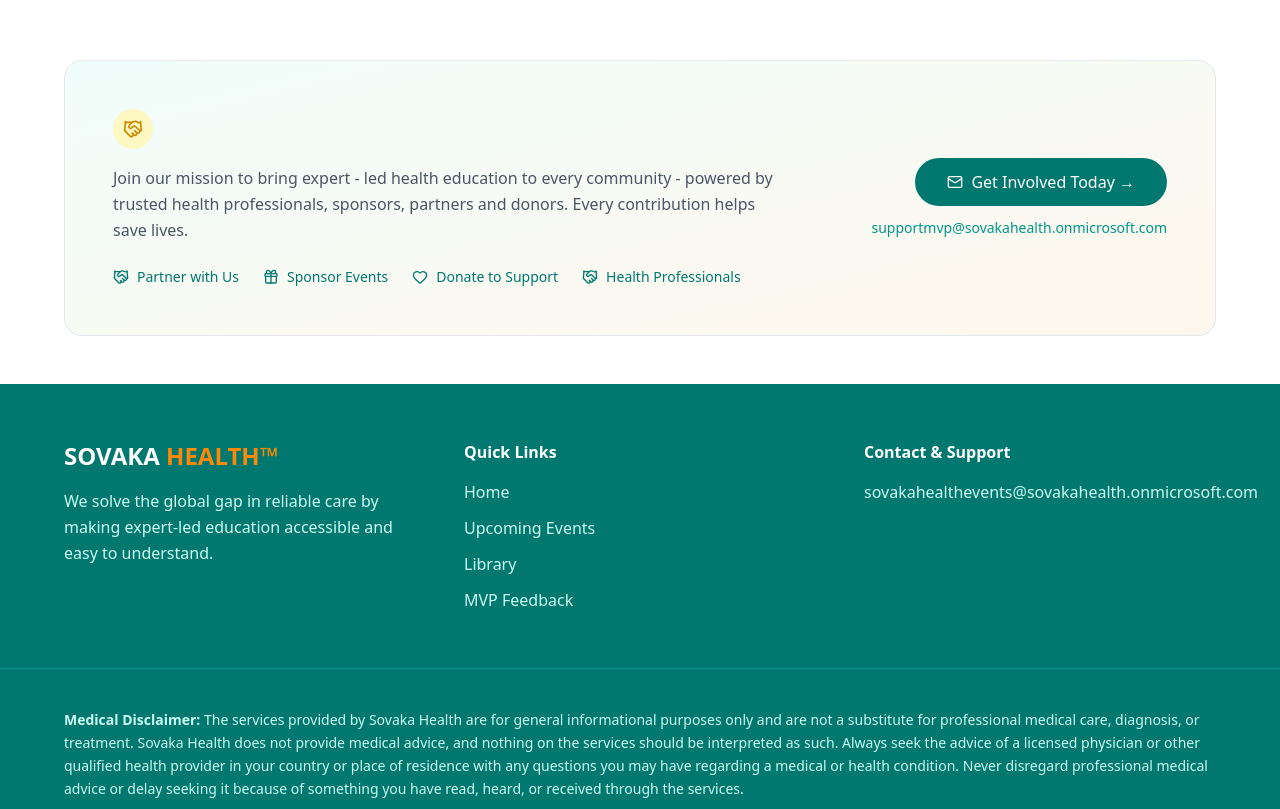
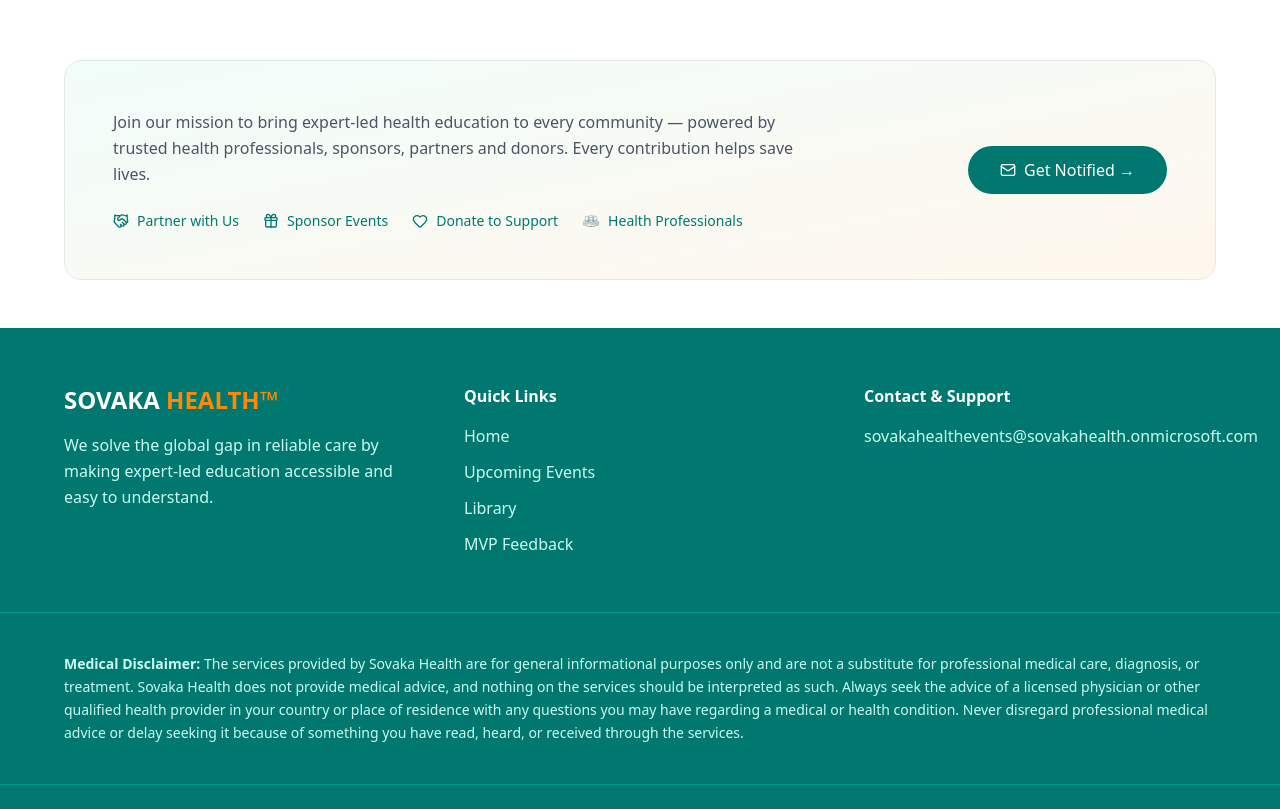
Before and after one commit to Sovakahealthevents/sovakaevents, a Next.js app: page / in a window 1280 px wide. Shown: the part 2808-3617 px from the top of the page. Built offline with nearby package versions, Linux system fonts and the light colour scheme.

Commit message:
cta changes

```diff
--- a/components/SupportCTA.tsx
+++ b/components/SupportCTA.tsx
@@ -1,29 +1,87 @@
+// 'use client'
+
+// import { Mail, Handshake, Heart, Gift } from 'lucide-react'
+
+// export default function SupportCTA() {
+//   return (
+//     <section className="px-6 lg:px-16 py-12">
+//       <div className="rounded-2xl border border-gray-200 bg-gradient-to-br from-teal-50 to-orange-50 p-8 lg:p-12 flex flex-col lg:flex-row gap-8 items-center justify-between">
+
+//         {/* Left Content */}
+//         <div className="max-w-2xl">
+//           <div className="flex items-center gap-3 mb-4">
+//             <div className="flex h-10 w-10 items-center justify-center rounded-full bg-yellow-100">
+//               <Handshake className="h-5 w-5 text-yellow-600" />
+//             </div>
+//             {/* <h3 className="text-xl sm:text-2xl font-bold text-gray-900">
+//               Become a Partner, Sponsor, or Donate
+//             </h3> */}
+//           </div>
+
+//           <p className="text-gray-600 text-md leading-relaxed mb-6">
+//             Join our mission to bring expert - led health education to every community - powered by trusted  health professionals, sponsors, partners and donors. Every contribution helps save lives.
+//           </p>
+
+//           <div className="flex flex-wrap gap-6 text-sm text-teal-700 font-medium">
+
+//             <span className="flex items-center gap-2">
+//               <Handshake className="h-4 w-4" /> Partner with Us
+//             </span>
+//             <span className="flex items-center gap-2">
+//               <Gift className="h-4 w-4" /> Sponsor Events
+//             </span>
+//             <span className="flex items-center gap-2">
+//               <Heart className="h-4 w-4" /> Donate to Support
+//             </span>
+//             <span className="flex items-center gap-2">
+//               <img> Health Professionals</img>
+//             </span>
+//           </div>
+//         </div>
+
+//         {/* Right Action --- click button to open mail*/}
+//         <div className="flex flex-col items-center lg:items-end gap-3 w-full lg:w-auto">
+//           <button className="w-full lg:w-auto flex items-center justify-center gap-2 rounded-full bg-teal-700 px-8 py-3 text-white font-medium hover:bg-teal-800 transition">
+//             <Mail className="h-4 w-4" />
+//             Get Involved Today →
+//           </button>
+
+//           <a
+//             href="mailto:supportmvp@sovakahealth.onmicrosoft.com"
+//             className="text-sm text-teal-600 hover:underline"
+//           >
+//             supportmvp@sovakahealth.onmicrosoft.com
+//           </a>
+//         </div>
+//       </div>
+//     </section>
+//   )
+// }
+
 'use client'
 
-import { Mail, Handshake, Heart, Gift } from 'lucide-react'
+import { useState } from 'react'
+import { Mail, Handshake, Heart, Gift, X } from 'lucide-react'
+import Image from 'next/image'
 
 export default function SupportCTA() {
+  const email = 'supportmvp@sovakahealth.onmicrosoft.com'
+  const [open, setOpen] = useState(false)
+
   return (
-    <section className="px-6 lg:px-16 py-12">
-      <div className="rounded-2xl border border-gray-200 bg-gradient-to-br from-teal-50 to-orange-50 p-8 lg:p-12 flex flex-col lg:flex-row gap-8 items-center justify-between">
+    <>
+      <section className="w-full px-6 lg:px-16 py-12">
+        <div className="w-full rounded-2xl border border-gray-200 bg-gradient-to-br from-teal-50 to-orange-50 p-8 lg:p-12 flex flex-col lg:flex-row gap-8 items-center justify-between">
 
           {/* Left Content */}
-        <div className="max-w-2xl">
-          <div className="flex items-center gap-3 mb-4">
-            <div className="flex h-10 w-10 items-center justify-center rounded-full bg-yellow-100">
-              <Handshake className="h-5 w-5 text-yellow-600" />
-            </div>
-            {/* <h3 className="text-xl sm:text-2xl font-bold text-gray-900">
-              Become a Partner, Sponsor, or Donate
-            </h3> */}
-          </div>
-
+          <div className="w-full lg:w-2/3">
             <p className="text-gray-600 text-md leading-relaxed mb-6">
-            Join our mission to bring expert - led health education to every community - powered by trusted  health professionals, sponsors, partners and donors. Every contribution helps save lives.
+              Join our mission to bring expert-led health education to every community —
+              powered by trusted health professionals, sponsors, partners and donors.
+              Every contribution helps save lives.
             </p>
 
             <div className="flex flex-wrap gap-6 text-sm text-teal-700 font-medium">
-
               <span className="flex items-center gap-2">
                 <Handshake className="h-4 w-4" /> Partner with Us
               </span>
@@ -34,26 +92,70 @@
                 <Heart className="h-4 w-4" /> Donate to Support
               </span>
               <span className="flex items-center gap-2">
-              <Handshake className="h-4 w-4" /> Health Professionals
+                <Image
+                  src="/professionals.png"
+                  alt="Health Professionals"
+                  width={18}
+                  height={18}
+                />
+                Health Professionals
               </span>
             </div>
           </div>
 
-        {/* Right Action --- click button to open mail*/}
+          {/* Right Action */}
           <div className="flex flex-col items-center lg:items-end gap-3 w-full lg:w-auto">
-          <button className="w-full lg:w-auto flex items-center justify-center gap-2 rounded-full bg-teal-700 px-8 py-3 text-white font-medium hover:bg-teal-800 transition">
+            <button
+              onClick={() => setOpen(true)}
+              className="w-full lg:w-auto flex items-center justify-center gap-2 rounded-full bg-teal-700 px-8 py-3 text-white font-medium hover:bg-teal-800 transition"
+            >
               <Mail className="h-4 w-4" />
-            Get Involved Today →
+              Get Notified →
+            </button>
+          </div>
+        </div>
+      </section>
+
+      {/* ================= POPUP MODAL ================= */}
+      {open && (
+        <div className="fixed inset-0 z-50 flex items-center justify-center bg-black/40 backdrop-blur-sm px-4">
+          <div className="w-full max-w-md rounded-2xl bg-white p-6 shadow-xl relative">
+
+            {/* Close */}
+            <button
+              onClick={() => setOpen(false)}
+              className="absolute right-4 top-4 text-gray-400 hover:text-gray-600"
+            >
+              <X className="h-5 w-5" />
             </button>
 
+            <div className="flex flex-col items-center text-center gap-4">
+              <div className="flex h-12 w-12 items-center justify-center rounded-full bg-teal-100">
+                <Mail className="h-6 w-6 text-teal-700" />
+              </div>
+
+              <h3 className="text-lg font-semibold text-gray-900">
+                Contact Us via Email
+              </h3>
+
+              <p className="text-sm text-gray-600">
+                Reach out to our team for partnerships, sponsorships, or support.
+              </p>
+
+              <p className="text-teal-700 font-medium">
+                {email}
+              </p>
+
               <a
-            href="mailto:supportmvp@sovakahealth.onmicrosoft.com"
-            className="text-sm text-teal-600 hover:underline"
+                href={`mailto:${email}`}
+                className="w-full rounded-full bg-teal-700 px-6 py-3 text-white font-medium hover:bg-teal-800 transition text-center"
               >
-            supportmvp@sovakahealth.onmicrosoft.com
+                Open Mail App
               </a>
             </div>
           </div>
-    </section>
+        </div>
+      )}
+    </>
   )
 }
```
Lines whose indentation alone changed are shown as unchanged.
